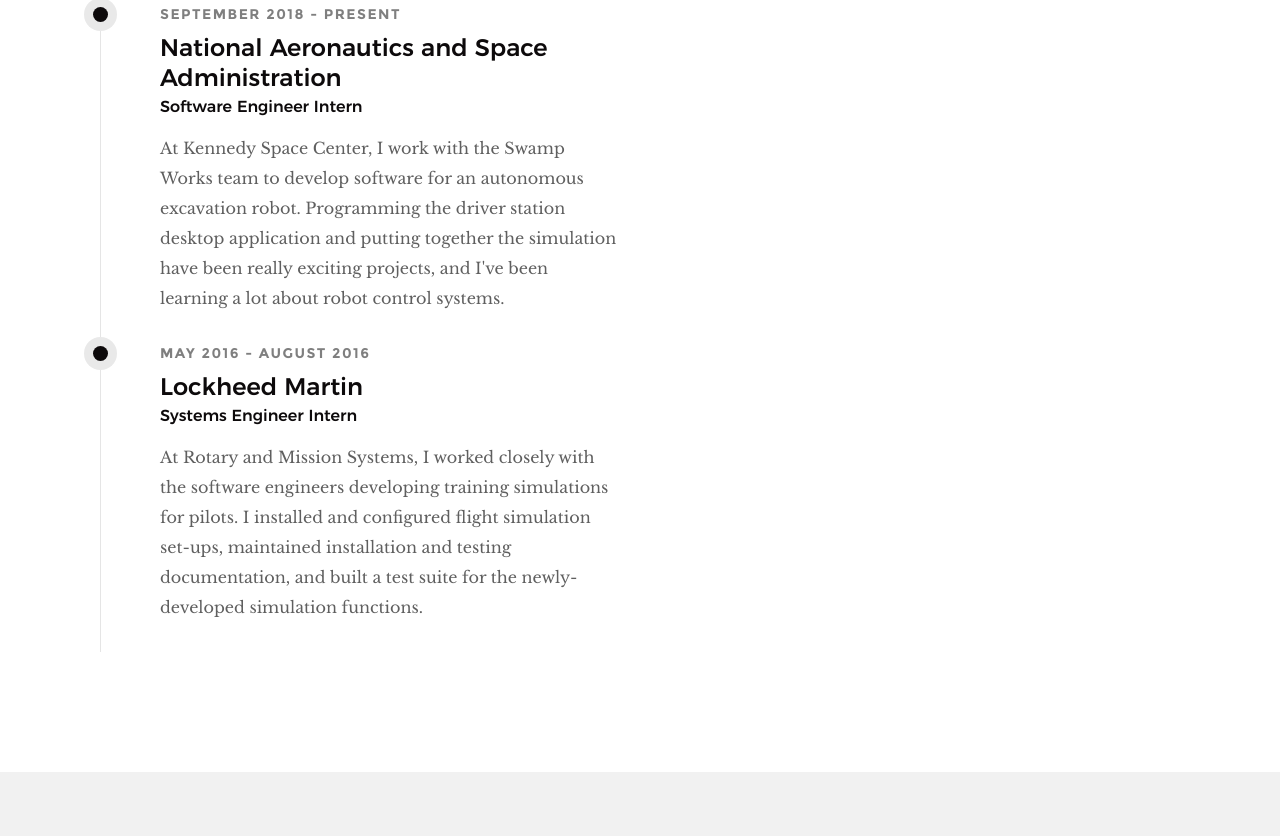
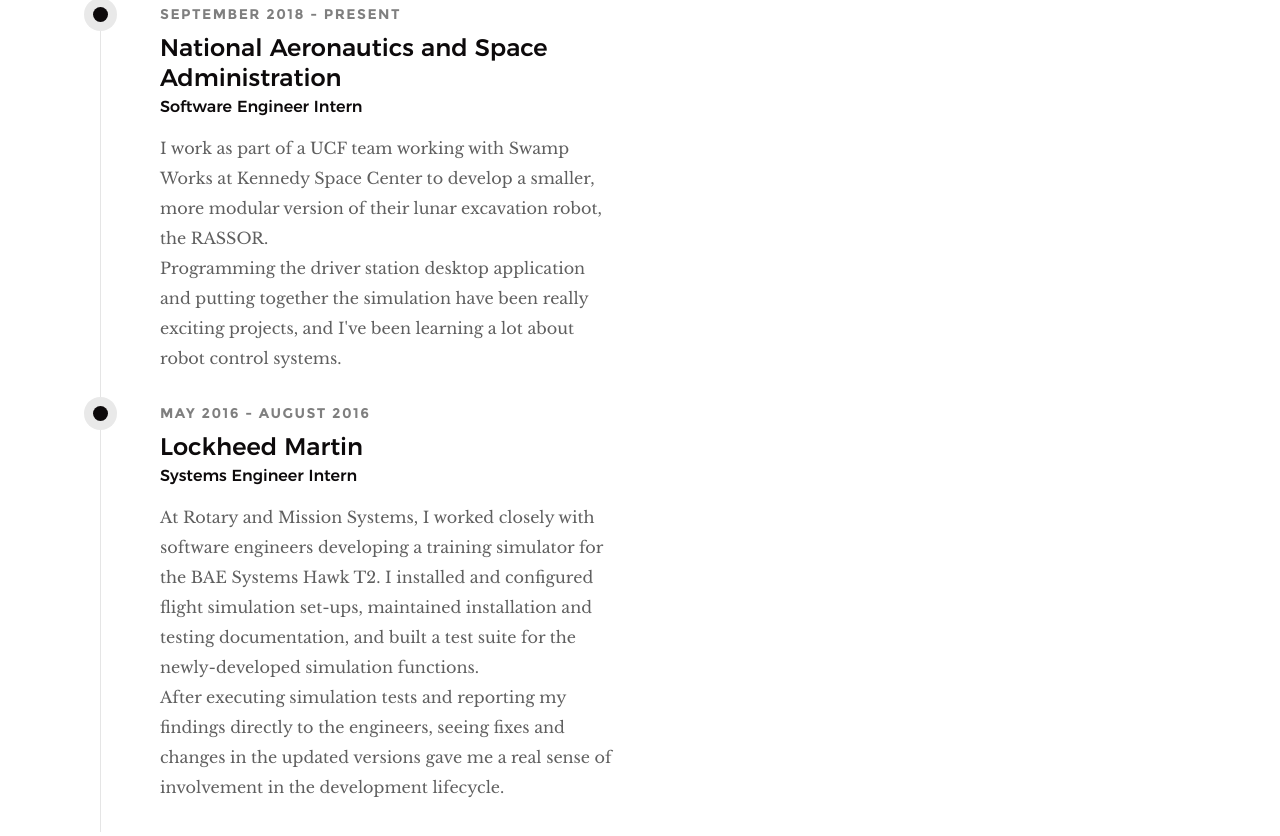
Before and after one commit to shintoo/shintoo.github.io, a plain HTML site: page index.html in a window 1280 px wide. Shown: the part 2137-2973 px from the top of the page. Drawn offline with Linux system fonts and the light colour scheme.

Commit message:
add to work experience info

```diff
--- a/index.html
+++ b/index.html
@@ -184,7 +184,8 @@
                             <h5>Software Engineer Intern</h5>
                         </div>
                         <div class="timeline__desc">
-                            <p>At Kennedy Space Center, I work with the Swamp Works team to develop software for an autonomous excavation robot. Programming the
+                            <p>I work as part of a UCF team working with Swamp Works at Kennedy Space Center to develop a smaller, more modular version of their lunar excavation robot, the RASSOR.
+                            <br />Programming the
                             driver station desktop application and putting together the simulation have been really exciting projects, and I've been learning
                             a lot about robot control systems.</p>
                         </div>
@@ -198,8 +199,8 @@
                             <h5>Systems Engineer Intern</h5>
                         </div>
                         <div class="timeline__desc">
-                            <p>At Rotary and Mission Systems, I worked closely with the software engineers developing training simulations for pilots. I installed and configured flight simulation set-ups, maintained installation and testing documentation, and built a test suite for
-                            the newly-developed simulation functions.</p>
+                            <p>At Rotary and Mission Systems, I worked closely with software engineers developing a training simulator for the BAE Systems Hawk T2. I installed and configured flight simulation set-ups, maintained installation and testing documentation, and built a test suite for
+                            the newly-developed simulation functions.<br />After executing simulation tests and reporting my findings directly to the engineers, seeing fixes and changes in the updated versions gave me a real sense of involvement in the development lifecycle.</p>
                         </div>
                     </div> <!-- end timeline__block -->
 
```
